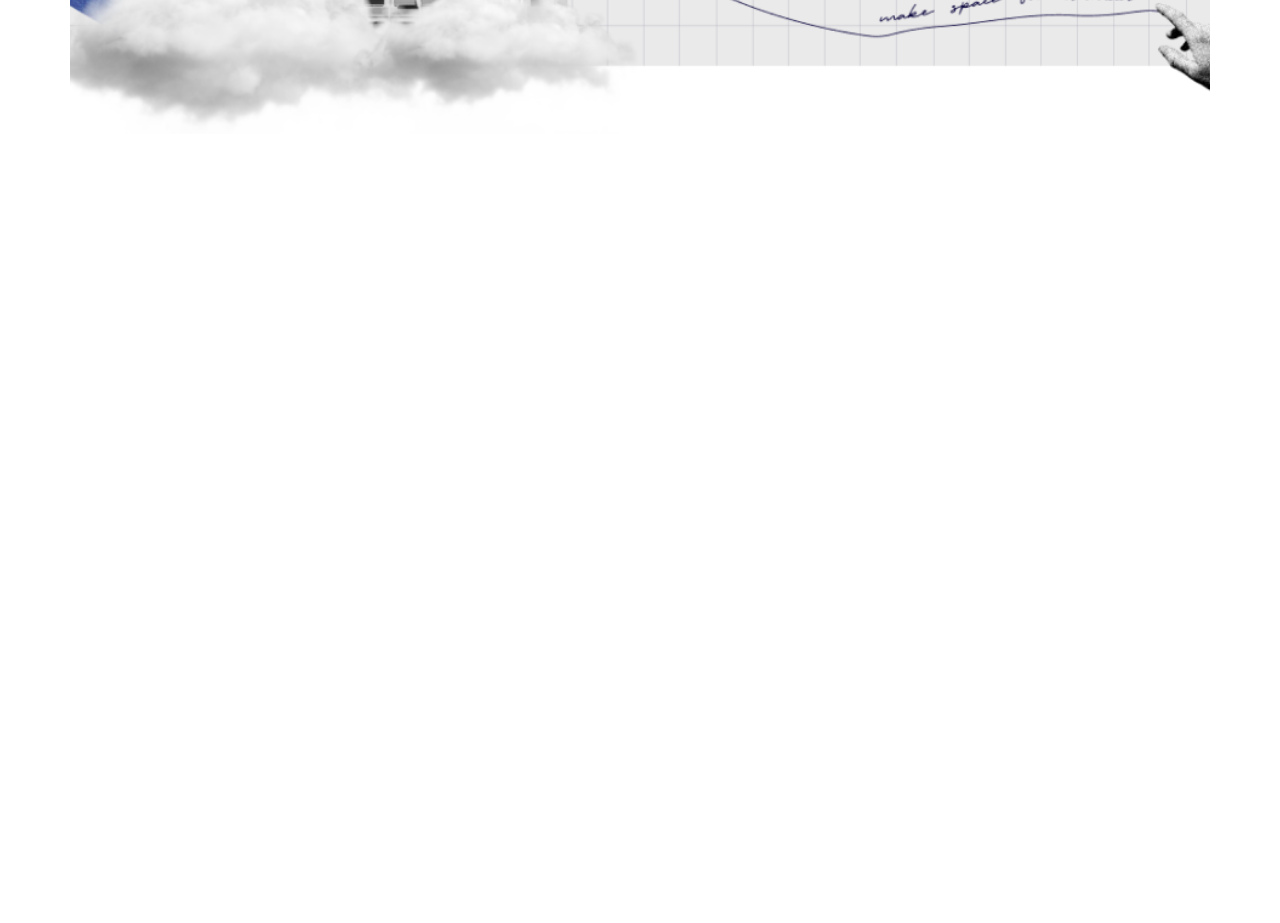
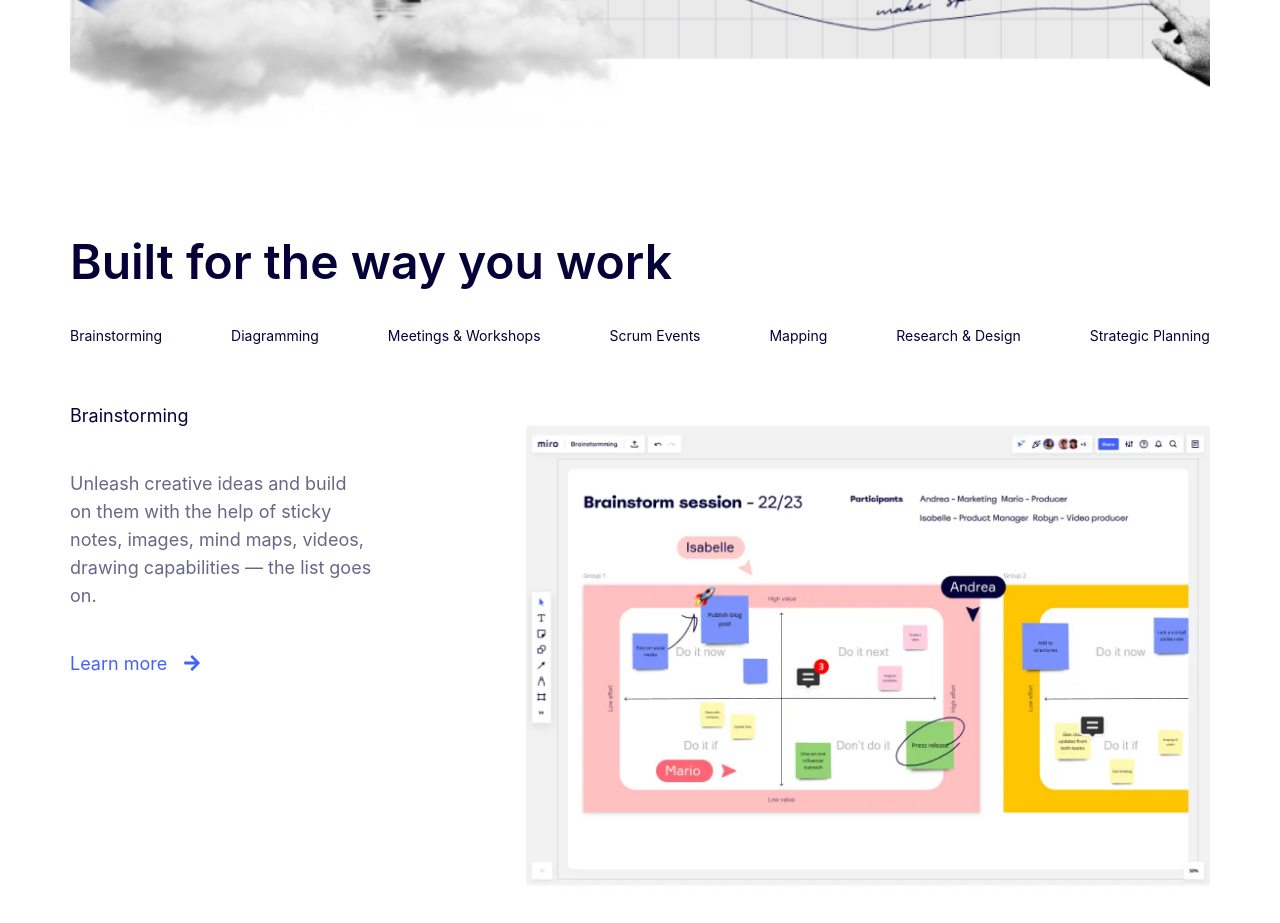
Before and after one commit to RezaualHossenSunny/miro, a React (Vite) app: page / in a window 1280 px wide. Shown: the part 3680-4603 px from the top of the page. Before the commit the page ends 3814 px from the top, so only its background shows below. Built offline with nearby package versions, Linux system fonts and the light colour scheme.

Commit message:
bulit done

```diff
--- a/src/App.jsx
+++ b/src/App.jsx
@@ -1,4 +1,5 @@
 import Baner from "./Component/Baner"
+import { Built } from "./Component/Built "
 import Collaborate from "./Component/Collaborate"
 import Connect from "./Component/Connect "
 import Heder from "./Component/Heder"
@@ -18,6 +19,7 @@ function App() {
     <Work/>
     <Connect/>
     <Ways/>
+    <Built/>
     </>
   )
 }
--- /dev/null
+++ b/src/Component/Built .jsx
@@ -0,0 +1,44 @@
+import React from 'react'
+import { FaArrowRight } from "react-icons/fa";
+import ways from '../assets/ways.png'
+export const Built = () => {
+    return (
+        <>
+            <div className='py-28 max-w-container mx-auto'>
+                <div>
+                    <h1 className='font-inter text-comon font-semibold text-5xl'>Built for the way you work</h1>
+                </div>
+                <div className='flex justify-between gap-14 mt-10'>
+                    <p className='font-inter text-comon text-sm font-normal'>Brainstorming</p>
+                    <p className='font-inter text-comon text-sm font-normal'>Diagramming</p>
+                    <p className='font-inter text-comon text-sm font-normal'>Meetings & Workshops</p>
+                    <p className='font-inter text-comon text-sm font-normal'>Scrum Events</p>
+                    <p className='font-inter text-comon text-sm font-normal'>Mapping</p>
+                    <p className='font-inter text-comon text-sm font-normal'>Research & Design</p>
+                    <p className='font-inter text-comon text-sm font-normal'>Strategic Planning</p>
+
+                </div>
+
+                <div className='mt-14 flex justify-between'>
+                    <div className='w-2/5'>
+                        <p className='font-inter text-comon text-lg text-normal'>Brainstorming</p>
+                        <p className='w-[302px] font-inter text-second text-lg text-normal mt-10'>
+                            Unleash creative ideas and build on them with the help of sticky notes, images, mind maps, videos, drawing capabilities — the list goes on.
+                        </p>
+                        <p className='mt-10 font-normal text-lg font-inter text-[#4262FF] flex gap-4'>
+                            Learn more
+                            <FaArrowRight className='mt-1 text-lg' />
+                        </p>
+                    </div>
+
+
+
+                    <div className='w-3/5 '>
+                        <img src={ways}/>
+                    </div>
+
+                </div>
+            </div>
+        </>
+    )
+}
--- a/src/Component/Connect .jsx
+++ b/src/Component/Connect .jsx
@@ -18,7 +18,7 @@ const Connect = () => {
                         </p>
 
 
-                    <p className='mt-10 font-normal text-lg font-inter text-[#4262FF] flex gap-4'>
+                        <p  className='mt-10 font-normal text-lg font-inter text-[#4262FF] flex gap-4'>
             Learn more
             <FaArrowRight className='mt-1 text-lg' />
             </p>
--- a/src/Component/Ways.jsx
+++ b/src/Component/Ways.jsx
@@ -12,7 +12,7 @@ const Ways = () => {
 
 
 
-         <p className='text-[#FFF] w-[164px] mx-auto mt-4 text-base font-normal font-inter rounded-3xl  py-4 px-6 bg-[#4262FF] '>Sign up free →</p>
+         <p className='text-[#FFF] w-[200px] mx-auto mt-2 text-base font-normal font-inter rounded-3xl  py-4 px-6 bg-[#4262FF] '>View the report →</p>
 
 
 
--- a/tailwind.config.js
+++ b/tailwind.config.js
@@ -20,7 +20,9 @@ export default {
       },
       backgroundImage: {
         'baner': "url('./src/assets/baner.png')",
-        'section':  "url('./src/assets/section.png')"
+        'section':  "url('./src/assets/section.png')",
+        'ways':  "url('./src/assets/ways.png')",
+
 
       }
     },
```
Also changed, not shown: src/assets/ways.png (added). Lines whose indentation alone changed are shown as unchanged.
